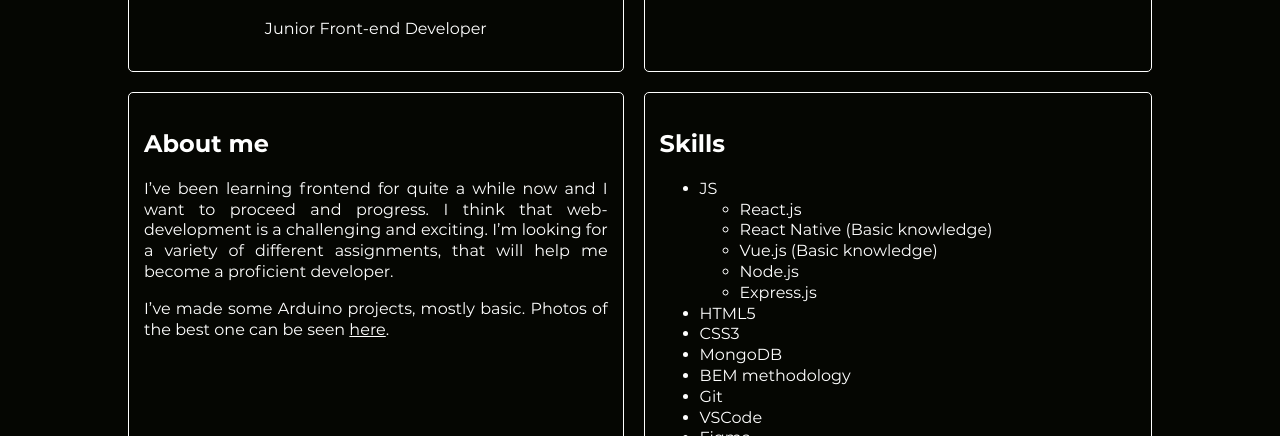
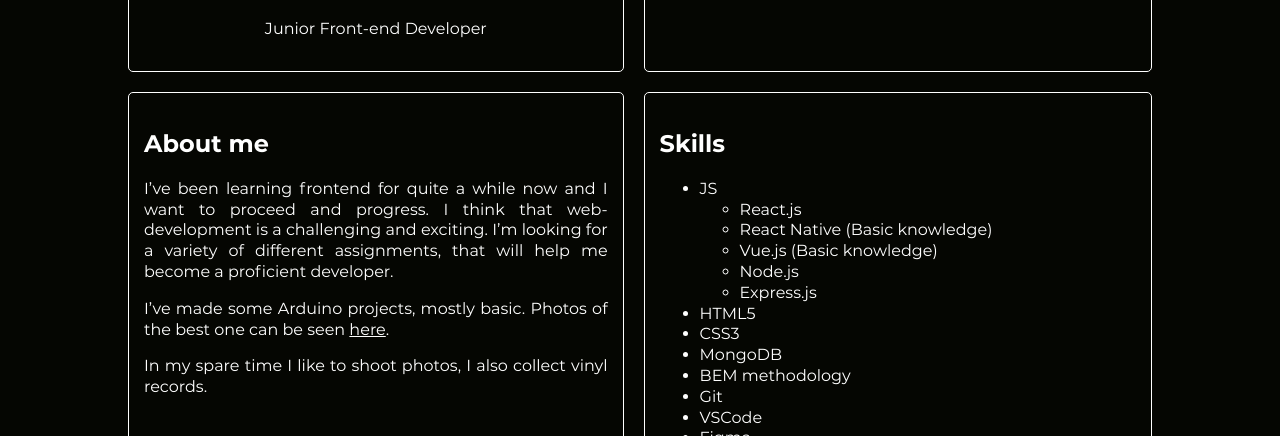
Before and after one commit to hosfatantabolis/rsschool-cv, a plain HTML site: page index.html in a window 1280 px wide. Shown: the part 364-800 px from the top of the page. Drawn offline with Linux system fonts and the light colour scheme.

Commit message:
fix: minor fixes

```diff
--- a/css/style.css
+++ b/css/style.css
@@ -41,8 +41,6 @@ nav > ul {
   padding: 0;
 }
 
-ul {
-}
 a {
   color: inherit;
   text-decoration: none;
--- a/index.html
+++ b/index.html
@@ -112,6 +112,10 @@
               rel="noreferrer"
               >here</a
             >.
+          </p>
+          <p>
+            In my spare time I like to shoot photos, I also collect vinyl
+            records.
           </p>
         </section>
         <section class="section" id="skills">
```
